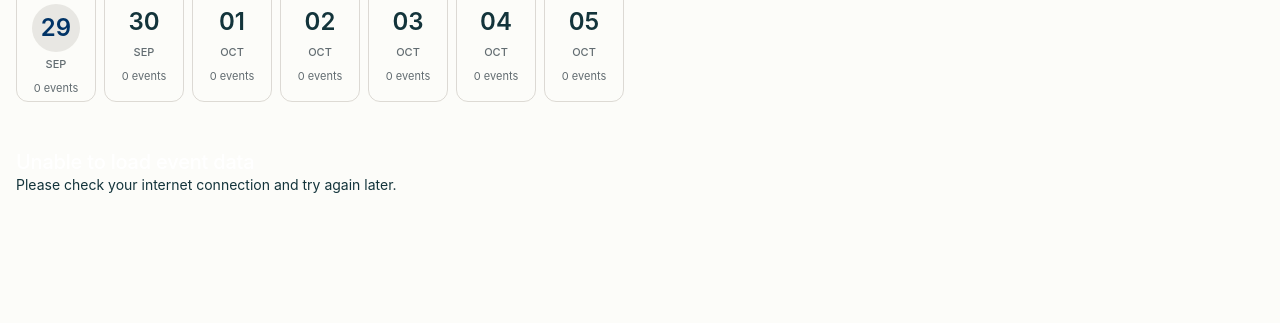
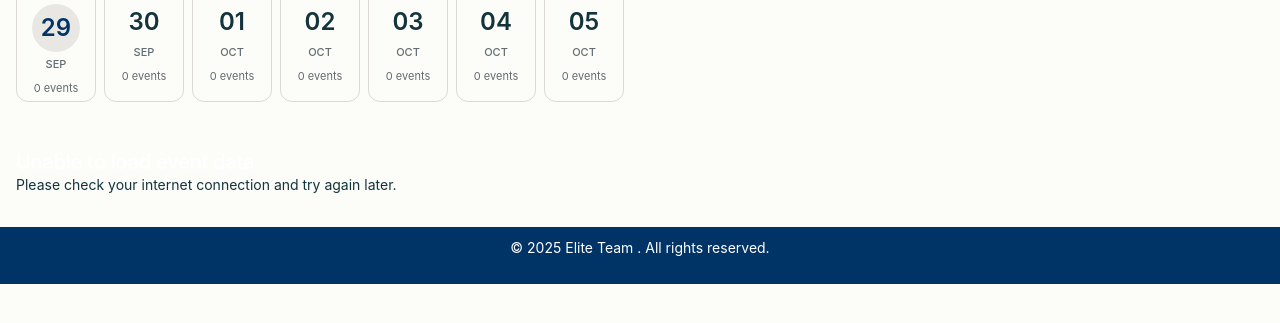
Before and after one commit to gustavocaldassouza/TechWeekCollegeLaSalle, a PHP site: page / in a window 1280 px wide. Shown: the part 220-543 px from the top of the page. Run offline with PHP 8.4, Linux system fonts and the light colour scheme; data that the repository does not hold is empty.

Commit message:
Added footer

```diff
--- a/index.php
+++ b/index.php
@@ -197,6 +197,9 @@ function getThemeEmoji($theme)
             </div>
         </div>
     </main>
+    <footer>
+        <p>&copy; 2025 Elite Team . All rights reserved.</p>
+    </footer>
     <script src="script.js"></script>
 </body>
 
--- a/styles.css
+++ b/styles.css
@@ -595,6 +595,16 @@ p {
   padding-right: var(--space-16);
 }
 
+footer {
+  bottom: 0;
+  color: var(--color-white);
+  left: 0;
+  width: 100%;
+  background-color: var(--color-blue);
+  padding: 10px;
+  text-align: center;
+}
+
 @media (max-width: 768px) {
   .header-content h1 {
     font-size: var(--font-size-3xl);
```
